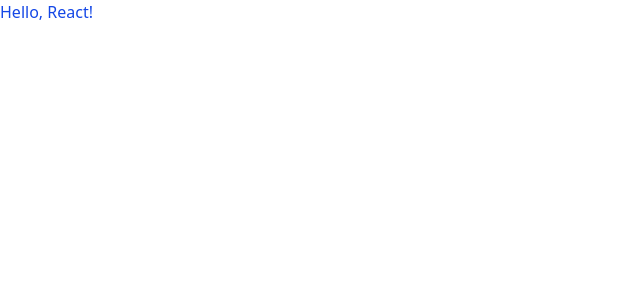
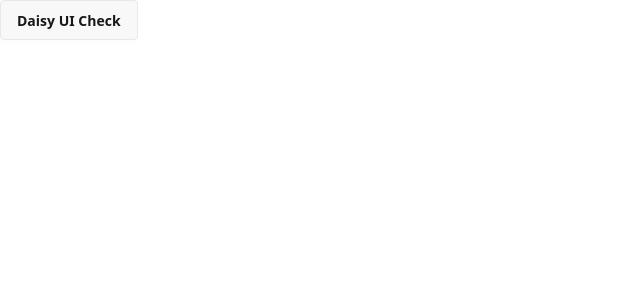
Before and after one commit to FaishalFaiz/simpanaja-warehouse-manager, a React (Vite) app: page / in a window 1280 px wide. Shown: the top 300 px of the page, without its empty margins (0-640 px from the left). Built offline with nearby package versions, Linux system fonts and the light colour scheme.

Commit message:
Add Daisy UI

```diff
--- a/package.json
+++ b/package.json
@@ -11,6 +11,7 @@
   },
   "dependencies": {
     "@tailwindcss/vite": "^4.1.16",
+    "daisyui": "^5.4.2",
     "react": "^19.1.1",
     "react-dom": "^19.1.1",
     "tailwindcss": "^4.1.16"
--- a/src/App.jsx
+++ b/src/App.jsx
@@ -4,8 +4,8 @@
 export default function App() {
 
   return (
-    <>
-      <h1 className="text-blue-700">Hello, React!</h1>
-    </>
+    <div className="bg-white">
+      <button className="btn">Daisy UI Check</button>
+    </div>
   )
 }
--- a/src/main.css
+++ b/src/main.css
@@ -1 +1,2 @@
 @import "tailwindcss";
+@plugin "daisyui";
```
Also changed, not shown: 1 other file (tests, documents, lock files or other folders).
